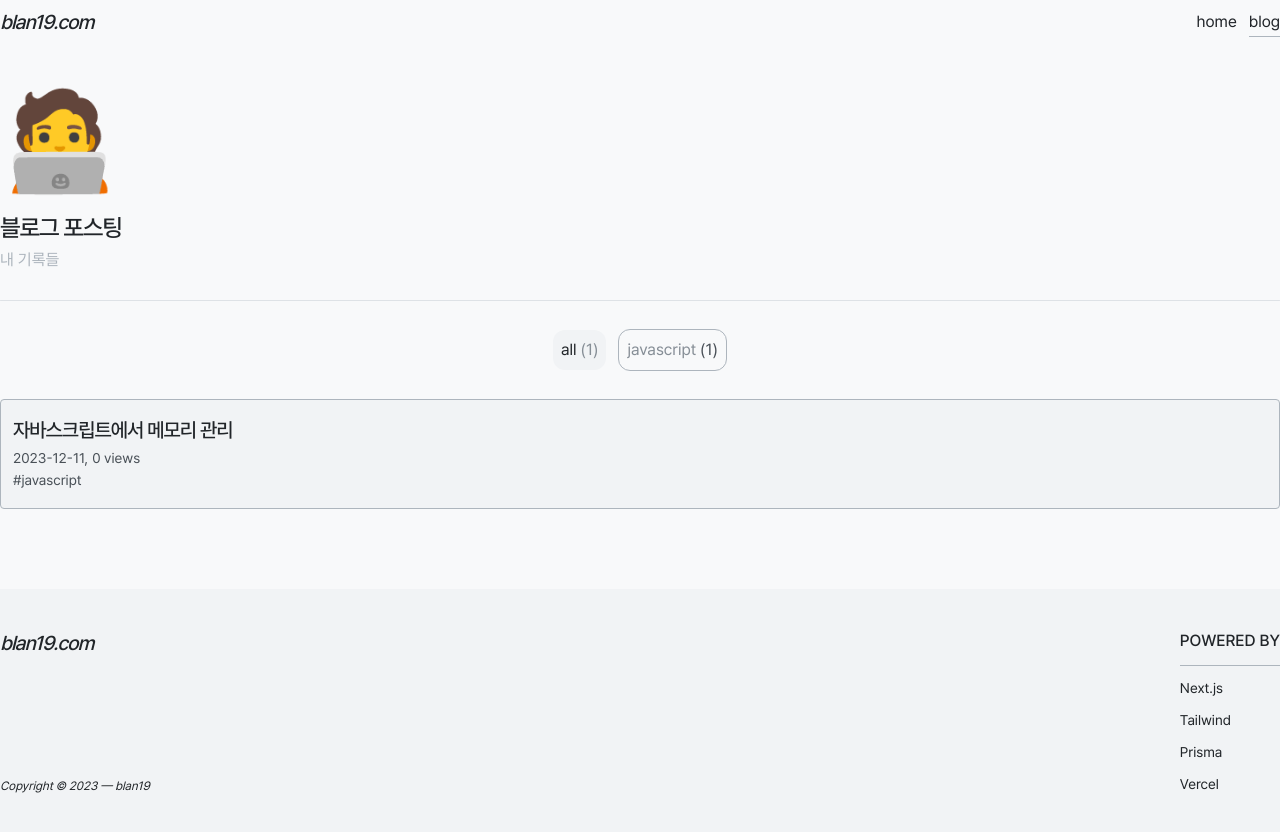
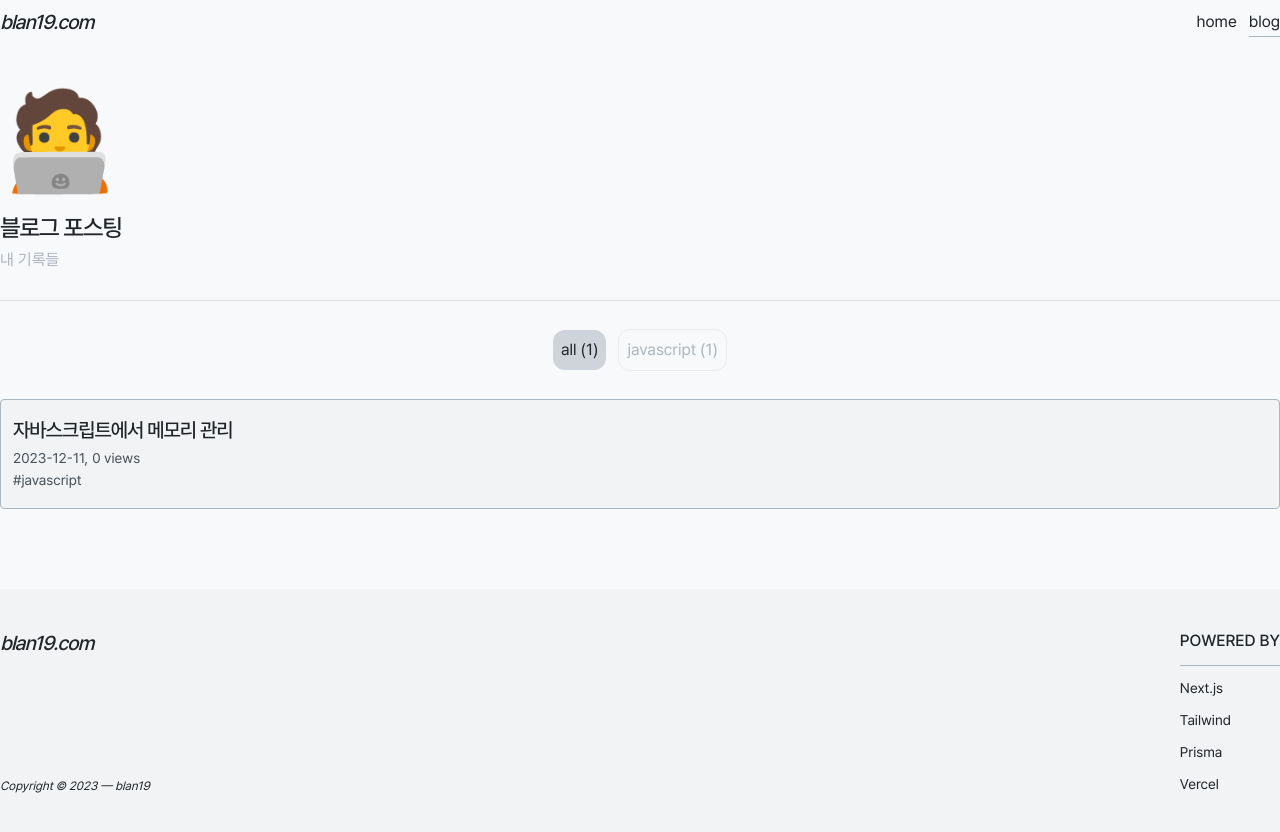
Before and after one commit to blan19/blan19.com, a Next.js app: page /blog in a window 1280 px wide. Built offline with nearby package versions, Linux system fonts and the light colour scheme.

Commit message:
style: add missing dark mode color (#22)

```diff
--- a/src/app/blog/[slug]/page.tsx
+++ b/src/app/blog/[slug]/page.tsx
@@ -34,7 +34,7 @@ const Post = ({ params: { slug } }: { params: { slug: string } }) => {
       <ul className="flex gap-2 mb-4">
         {post.metadata.tags.map((tag) => (
           <li key={tag}>
-            <span className="text-base md:text-lg font-medium text-greyscale-5 tracking-tighter">
+            <span className="text-base md:text-lg font-medium text-greyscale-7 dark:text-greyscale-5 tracking-tighter">
               #{tag}
             </span>
           </li>
--- a/src/app/page.tsx
+++ b/src/app/page.tsx
@@ -28,16 +28,16 @@ const ArrowIcon = () => {
 
 const Skeleton = () => {
   return (
-    <div className="border border-greyscale-7 shadow rounded-md p-4 w-full">
+    <div className="border border-greyscale-5 dark:border-greyscale-7 shadow rounded-md p-4 w-full">
       <div className="animate-pulse flex space-x-4">
         <div className="w-[50%] space-y-6 py-1">
-          <div className="h-2 bg-greyscale-7 rounded"></div>
+          <div className="h-2 bg-greyscale-5 dark:bg-greyscale-7 rounded"></div>
           <div className="w-[50%] space-y-3">
             <div className="grid grid-cols-3 gap-4">
-              <div className="h-2 bg-greyscale-7 rounded col-span-2"></div>
-              <div className="h-2 bg-greyscale-7 rounded col-span-1"></div>
+              <div className="h-2 bg-greyscale-5 dark:bg-greyscale-7 rounded col-span-2"></div>
+              <div className="h-2 bg-greyscale-5 dark:bg-greyscale-7 rounded col-span-1"></div>
             </div>
-            <div className="h-2 bg-greyscale-7 rounded"></div>
+            <div className="h-2 bg-greyscale-5 dark:bg-greyscale-7 rounded"></div>
           </div>
         </div>
       </div>
--- a/src/components/ui/table/index.tsx
+++ b/src/components/ui/table/index.tsx
@@ -8,9 +8,9 @@ const Table = ({ contents }: TableProps) => {
     ?.filter((heading) => heading.match(/#/g)?.length === 3);
 
   return (
-    <div className="border border-greyscale-6 rounded p-4 mb-12">
+    <div className="border border-greyscale-7 dark:border-greyscale-4 rounded p-4 mb-12">
       <summary className="flex gap-2 items-center">
-        <span className="text-greyscale-0">
+        <span>
           <svg
             height={24}
             width={24}
@@ -20,7 +20,7 @@ const Table = ({ contents }: TableProps) => {
             strokeMiterlimit="2"
             viewBox="0 0 24 24"
             xmlns="http://www.w3.org/2000/svg"
-            className="fill-greyscale-5"
+            className="fill-greyscale-7 dark:fill-greyscale-4"
           >
             <path
               d="m7 17.75c0-.414.336-.75.75-.75h13.5c.414 0 .75.336.75.75s-.336.75-.75.75h-13.5c-.414 0-.75-.336-.75-.75zm-5-4c0-.414.336-.75.75-.75h18.5c.414 0 .75.336.75.75s-.336.75-.75.75h-18.5c-.414 0-.75-.336-.75-.75zm9-4c0-.414.336-.75.75-.75h9.5c.414 0 .75.336.75.75s-.336.75-.75.75h-9.5c-.414 0-.75-.336-.75-.75zm-7-4c0-.414.336-.75.75-.75h16.5c.414 0 .75.336.75.75s-.336.75-.75.75h-16.5c-.414 0-.75-.336-.75-.75z"
@@ -28,7 +28,7 @@ const Table = ({ contents }: TableProps) => {
             />
           </svg>
         </span>{" "}
-        <h4 className="text-greyscale-5 text-lg md:text-xl font-bold tracking-tighter">
+        <h4 className="text-greyscale-7 dark:text-greyscale-4 text-lg md:text-xl font-bold tracking-tighter">
           Table of Contents:
         </h4>
       </summary>
@@ -39,7 +39,7 @@ const Table = ({ contents }: TableProps) => {
           return (
             <li
               key={headingID}
-              className="flex items-center gap-3 text-base md:text-lg text-greyscale-5 pl-3"
+              className="flex items-center gap-3 text-base md:text-lg text-greyscale-7 dark:text-greyscale-4 pl-3"
             >
               <span className="text-2xl md:text-3xl">·</span>
               <a
--- a/src/components/ui/tags/index.tsx
+++ b/src/components/ui/tags/index.tsx
@@ -27,12 +27,12 @@ const Tags = ({ posts, seletedTag }: TagsProps) => {
           >
             <li
               className={clsx(
-                "flex gap-1 p-2 rounded-xl text-sm md:text-base",
+                "flex gap-1 p-2 rounded-xl text-sm md:text-base box-border",
                 {
-                  "bg-greyscale-1 dark:bg-greyscale-8": isSeleted,
+                  "bg-greyscale-4 dark:bg-greyscale-8": isSeleted,
                 },
                 {
-                  "border border-greyscale-5 dark:border-greyscale-8 text-greyscale-6":
+                  "border border-greyscale-2 dark:border-greyscale-8 text-greyscale-5 dark:text-greyscale-6":
                     !isSeleted,
                 }
               )}
@@ -41,10 +41,10 @@ const Tags = ({ posts, seletedTag }: TagsProps) => {
               <span
                 className={clsx(
                   {
-                    "text-greyscale-6": isSeleted,
+                    "dark:text-greyscale-6": isSeleted,
                   },
                   {
-                    "text-greyscale-7": !isSeleted,
+                    "text-greyscale-5 dark:text-greyscale-7": !isSeleted,
                   }
                 )}
               >{`(${count})`}</span>
```
